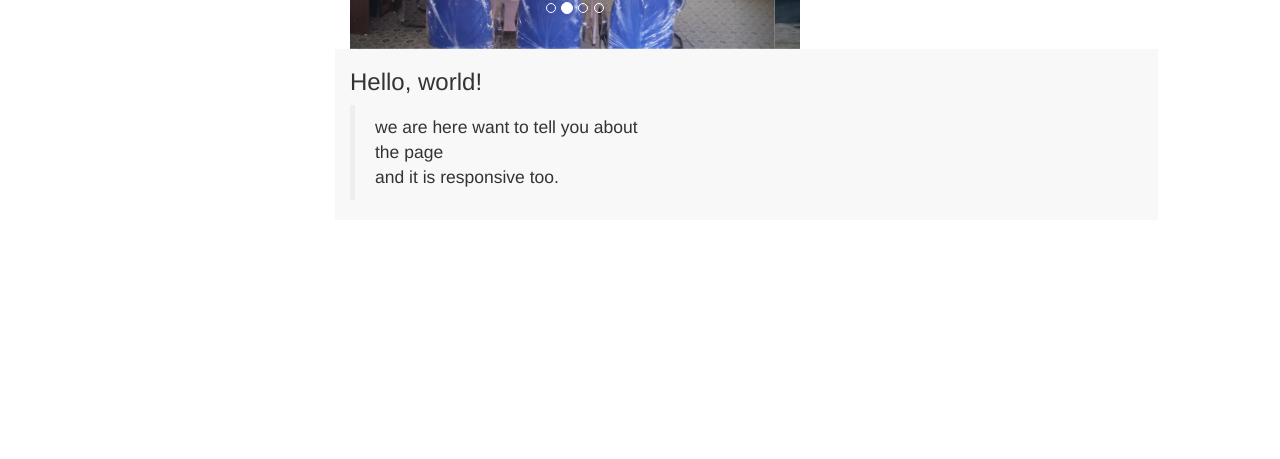
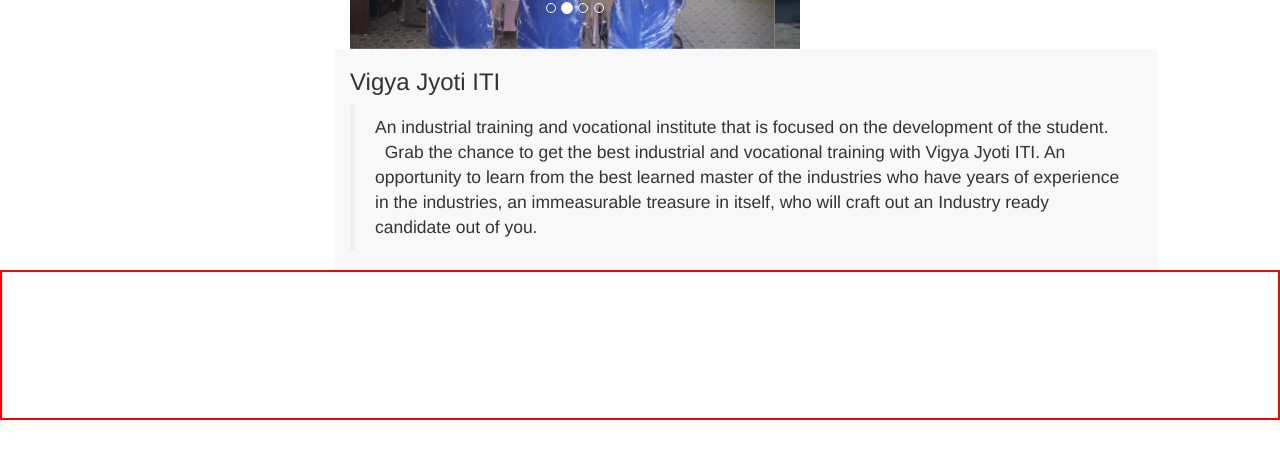
Before and after one commit to Hitechverma/website2, a plain HTML site: page index.html in a window 1280 px wide. Shown: the part 309-768 px from the top of the page. Drawn offline with nearby package versions, Linux system fonts and the light colour scheme; a script that the page names is missing.

Commit message:
Institute info added

```diff
--- a/css/style.css
+++ b/css/style.css
@@ -11,7 +11,8 @@
 }
 
 #note2{
-	/*border: 2px solid red;*/
+	border: 2px solid red;
+	height: 150px;
 }
 
 .note_head{
--- a/index.html
+++ b/index.html
@@ -108,7 +108,7 @@
 					              <a class="right carousel-control" href="#myCarousel" data-slide="next"><span class="glyphicon glyphicon-chevron-right"></span></a>
 					            </div><!-- /.carousel -->
     						</div>
-    						<div class="col-md-4" id="note2">
+    						<div class="col-md-4">
     						  <div class="nav">
     							<ul class="nav nav-pills nav-stacked">
     								<li role="presentation" class="active"><a href="#">Syllabus</a></li>
@@ -122,12 +122,15 @@
     					</div>
     					<div class="row">
     						<div class="col-md-12" id="note1">
-							  <h3>Hello, world!</h3>
-							  <blockquote>we are here want to tell you about <br/> the page <br/> and it is responsive too.</blockquote>
+							  <h3>Vigya Jyoti ITI</h3>
+							  <blockquote>An industrial training and vocational institute that is focused on the development of the student.<br/> &nbsp&nbspGrab the chance to get the best industrial and vocational training with Vigya Jyoti ITI. An opportunity to learn from the best learned master of the industries who have years of experience in the industries, an immeasurable treasure in itself, who will craft out an Industry ready candidate out of you.</blockquote>
 							</div>
     					</div>
     				</div>
     			</div>
+    		</div>
+    		<div class="row" id="note2">
+
     		</div>
     	</div>
     </div>
```
